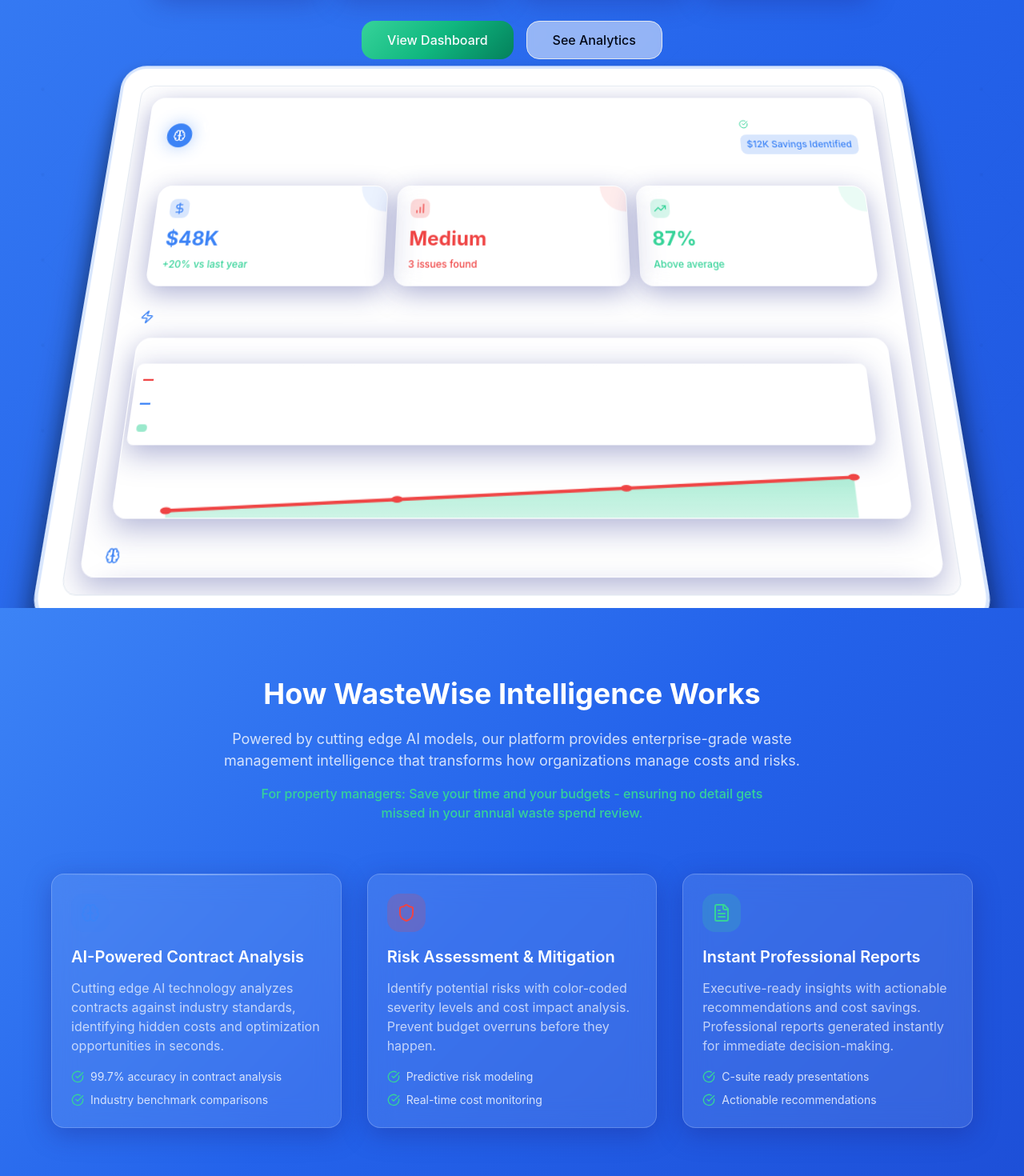
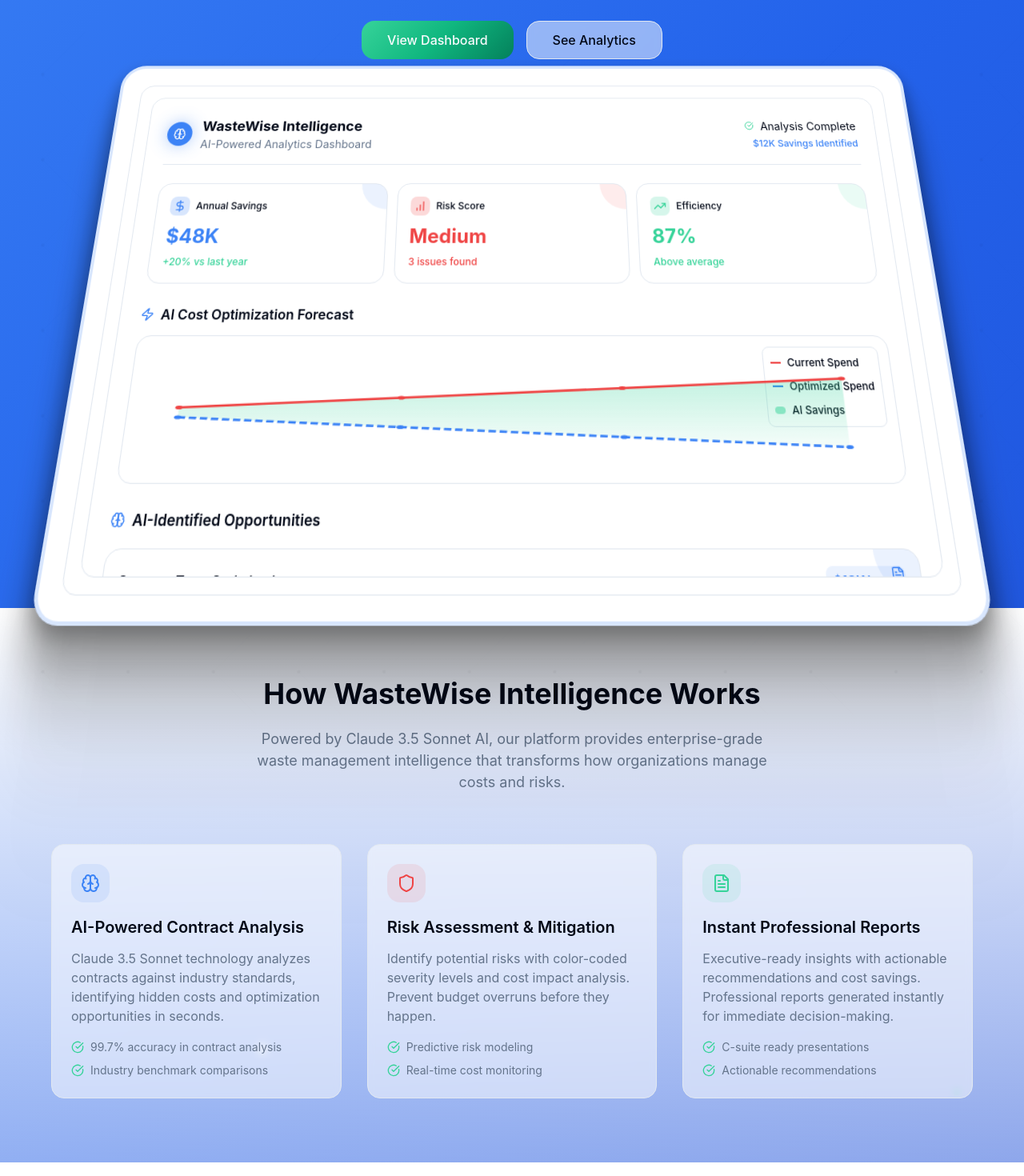
Before and after one commit to tryinhard1080/professional-admin-dashboard-880, a React (Vite) app: page / in a window 1280 px wide. Shown: the part 520-1990 px from the top of the page at 80% size. Built offline with nearby package versions, Linux system fonts and the light colour scheme.

Commit message:
Reverted to commit b6c0f0c05bcd5abcf00e55beeb9bf9f7cbc0274c

```diff
--- a/src/pages/Landing.tsx
+++ b/src/pages/Landing.tsx
@@ -21,10 +21,12 @@ export default function Landing() {
         </svg>
       </div>
 
-      {/* Subtle Background Elements */}
+      {/* Floating AI Elements */}
       <div className="absolute inset-0 overflow-hidden pointer-events-none">
-        <div className="absolute top-20 left-20 w-2 h-2 bg-white/10 rounded-full animate-float opacity-30"></div>
-        <div className="absolute bottom-32 right-32 w-3 h-3 bg-white/10 rounded-full animate-float opacity-20" style={{ animationDelay: '2s' }}></div>
+        <div className="absolute top-20 left-20 w-3 h-3 bg-secondary rounded-full animate-float opacity-60"></div>
+        <div className="absolute top-40 right-32 w-2 h-2 bg-primary rounded-full animate-float opacity-40" style={{ animationDelay: '1s' }}></div>
+        <div className="absolute bottom-32 left-1/4 w-4 h-4 bg-accent rounded-full animate-float opacity-50" style={{ animationDelay: '2s' }}></div>
+        <div className="absolute bottom-20 right-20 w-2 h-2 bg-secondary rounded-full animate-float opacity-30" style={{ animationDelay: '0.5s' }}></div>
       </div>
 
       <ContainerScroll titleComponent={
@@ -54,14 +56,14 @@ export default function Landing() {
               Professional Waste Management Platform
             </p>
             <p className="text-xl text-white/80 max-w-2xl mx-auto mb-8">
-              Cutting edge AI models analyze waste contracts against industry standards.
+              Claude 3.5 Sonnet AI analyzes waste contracts against industry standards.
               Identify risks, optimize costs, and protect your budget with intelligent insights.
             </p>
           </div>
 
           {/* Enhanced Process Visualization */}
           <div className="grid grid-cols-2 md:grid-cols-4 gap-4 mb-8 max-w-4xl mx-auto">
-            <div className="glass-card rounded-lg p-4 text-center">
+            <div className="bg-white/10 backdrop-blur-sm rounded-lg p-4 text-center border border-white/20">
               <div className="w-12 h-12 bg-primary rounded-full flex items-center justify-center mx-auto mb-3">
                 <Upload className="w-6 h-6 text-white" />
               </div>
@@ -69,7 +71,7 @@ export default function Landing() {
               <p className="text-xs text-white/70">&lt; 30 seconds</p>
             </div>
 
-            <div className="glass-card rounded-lg p-4 text-center">
+            <div className="bg-white/10 backdrop-blur-sm rounded-lg p-4 text-center border border-white/20">
               <div className="w-12 h-12 bg-secondary rounded-full flex items-center justify-center mx-auto mb-3">
                 <Brain className="w-6 h-6 text-white" />
               </div>
@@ -77,7 +79,7 @@ export default function Landing() {
               <p className="text-xs text-white/70">3-5 seconds</p>
             </div>
 
-            <div className="glass-card rounded-lg p-4 text-center">
+            <div className="bg-white/10 backdrop-blur-sm rounded-lg p-4 text-center border border-white/20">
               <div className="w-12 h-12 bg-accent rounded-full flex items-center justify-center mx-auto mb-3">
                 <TrendingUp className="w-6 h-6 text-white" />
               </div>
@@ -85,7 +87,7 @@ export default function Landing() {
               <p className="text-xs text-white/70">1-2 seconds</p>
             </div>
 
-            <div className="glass-card rounded-lg p-4 text-center">
+            <div className="bg-white/10 backdrop-blur-sm rounded-lg p-4 text-center border border-white/20">
               <div className="w-12 h-12 bg-primary rounded-full flex items-center justify-center mx-auto mb-3">
                 <FileText className="w-6 h-6 text-white" />
               </div>
@@ -104,60 +106,60 @@ export default function Landing() {
           </div>
         </>
       }>
-        <div className="h-full w-full glass-card rounded-2xl p-6 overflow-hidden hover-lift transition-all duration-500 shadow-elegant">
+        <div className="h-full w-full bg-background border border-border rounded-2xl p-6 overflow-hidden hover-lift transition-all duration-500 shadow-elegant">
           {/* Enhanced Dashboard Preview Header */}
-          <div className="flex items-center justify-between mb-6 pb-4 border-b border-white/20">
+          <div className="flex items-center justify-between mb-6 pb-4 border-b border-border">
             <div className="flex items-center space-x-3">
               <div className="w-8 h-8 bg-primary rounded-full flex items-center justify-center animate-glow-pulse">
-                <Brain className="w-4 h-4 text-white" />
+                <Brain className="w-4 h-4 text-primary-foreground" />
               </div>
               <div>
-                <h2 className="text-lg font-bold text-white">WasteWise Intelligence</h2>
-                <p className="text-sm text-white/70">AI-Powered Analytics Dashboard</p>
+                <h2 className="text-lg font-bold text-foreground">WasteWise Intelligence</h2>
+                <p className="text-sm text-muted-foreground">AI-Powered Analytics Dashboard</p>
               </div>
             </div>
             <div className="text-right">
-              <div className="flex items-center gap-2 text-sm text-white mb-1">
+              <div className="flex items-center gap-2 text-sm text-foreground mb-1">
                 <CheckCircle className="w-3 h-3 text-secondary" />
                 <span>Analysis Complete</span>
               </div>
-              <div className="text-xs text-primary font-medium bg-primary/20 px-2 py-1 rounded">$12K Savings Identified</div>
+              <div className="text-xs text-primary font-medium">$12K Savings Identified</div>
             </div>
           </div>
 
           {/* Enhanced Key Metrics Grid with AI Theme */}
           <div className="grid grid-cols-3 gap-3 mb-6">
-            <div className="glass-card p-4 rounded-lg hover-scale transition-all duration-300 relative overflow-hidden">
+            <div className="bg-card border border-border p-4 rounded-lg hover-scale transition-all duration-300 relative overflow-hidden">
               <div className="absolute top-0 right-0 w-8 h-8 bg-primary/10 rounded-bl-full"></div>
               <div className="flex items-center gap-2 mb-2">
                 <div className="p-1 rounded bg-primary/20">
                   <DollarSign className="w-4 h-4 text-primary" />
                 </div>
-                <span className="text-xs font-medium text-white">Annual Savings</span>
+                <span className="text-xs font-medium text-foreground">Annual Savings</span>
               </div>
               <div className="text-2xl font-bold text-primary">$48K</div>
               <div className="text-xs text-secondary font-medium mt-1">+20% vs last year</div>
             </div>
 
-            <div className="glass-card p-4 rounded-lg hover-scale transition-all duration-300 relative overflow-hidden">
+            <div className="bg-card border border-border p-4 rounded-lg hover-scale transition-all duration-300 relative overflow-hidden">
               <div className="absolute top-0 right-0 w-8 h-8 bg-destructive/10 rounded-bl-full"></div>
               <div className="flex items-center gap-2 mb-2">
                 <div className="p-1 rounded bg-destructive/20">
                   <BarChart className="w-4 h-4 text-destructive" />
                 </div>
-                <span className="text-xs font-medium text-white">Risk Score</span>
+                <span className="text-xs font-medium text-foreground">Risk Score</span>
               </div>
               <div className="text-2xl font-bold text-destructive">Medium</div>
               <div className="text-xs text-destructive font-medium mt-1">3 issues found</div>
             </div>
 
-            <div className="glass-card p-4 rounded-lg hover-scale transition-all duration-300 relative overflow-hidden">
+            <div className="bg-card border border-border p-4 rounded-lg hover-scale transition-all duration-300 relative overflow-hidden">
               <div className="absolute top-0 right-0 w-8 h-8 bg-secondary/10 rounded-bl-full"></div>
               <div className="flex items-center gap-2 mb-2">
                 <div className="p-1 rounded bg-secondary/20">
                   <TrendingUp className="w-4 h-4 text-secondary" />
                 </div>
-                <span className="text-xs font-medium text-white">Efficiency</span>
+                <span className="text-xs font-medium text-foreground">Efficiency</span>
               </div>
               <div className="text-2xl font-bold text-secondary">87%</div>
               <div className="text-xs text-secondary font-medium mt-1">Above average</div>
@@ -166,68 +168,68 @@ export default function Landing() {
 
           {/* Enhanced Chart Preview */}
           <div className="mb-6">
-            <h3 className="text-md font-semibold text-white mb-3 flex items-center gap-2">
+            <h3 className="text-md font-semibold text-foreground mb-3 flex items-center gap-2">
               <Zap className="w-4 h-4 text-primary" />
               AI Cost Optimization Forecast
             </h3>
-            <div className="h-48 glass-card rounded-lg p-4 relative">
-              <div className="absolute top-3 right-3 space-y-2 text-xs glass-card p-2 rounded">
+            <div className="h-40 bg-card border border-border rounded-lg p-4 relative">
+              <div className="absolute top-3 right-3 space-y-2 text-xs bg-background/90 backdrop-blur-sm p-2 rounded border border-border">
                 <div className="flex items-center gap-2">
                   <div className="w-3 h-0.5 bg-destructive"></div>
-                  <span className="text-white font-medium">Current Spend</span>
+                  <span className="text-foreground font-medium">Current Spend</span>
                 </div>
                 <div className="flex items-center gap-2">
                   <div className="w-3 h-0.5 bg-primary"></div>
-                  <span className="text-white font-medium">Optimized Spend</span>
+                  <span className="text-foreground font-medium">Optimized Spend</span>
                 </div>
                 <div className="flex items-center gap-2">
                   <div className="w-3 h-2 bg-secondary/50 rounded-sm"></div>
-                  <span className="text-white font-medium">AI Savings</span>
+                  <span className="text-foreground font-medium">AI Savings</span>
                 </div>
               </div>
 
               <div className="w-full h-full relative">
-                <svg className="absolute inset-0 w-full h-full" viewBox="0 0 400 140" preserveAspectRatio="none">
+                <svg className="absolute inset-0 w-full h-full" viewBox="0 0 400 120" preserveAspectRatio="none">
                   <defs>
                     <linearGradient id="ai-savings-gradient" x1="0%" y1="0%" x2="0%" y2="100%">
-                      <stop offset="0%" stopColor="hsl(var(--secondary))" stopOpacity="0.4" />
-                      <stop offset="100%" stopColor="hsl(var(--secondary))" stopOpacity="0.1" />
+                      <stop offset="0%" stopColor="hsl(var(--secondary))" stopOpacity="0.3" />
+                      <stop offset="100%" stopColor="hsl(var(--secondary))" stopOpacity="0.05" />
                     </linearGradient>
                   </defs>
 
                   {/* AI Savings Area */}
                   <polygon
                     fill="url(#ai-savings-gradient)"
-                    points="20,70 80,65 140,60 200,55 260,50 320,45 380,40 380,110 320,105 260,100 200,95 140,90 80,85 20,80"
+                    points="20,60 80,55 140,50 200,45 260,40 320,35 380,30 380,100 320,95 260,90 200,85 140,80 80,75 20,70"
                   />
 
                   {/* Current Spend Line */}
                   <polyline
                     fill="none"
                     stroke="hsl(var(--destructive))"
-                    strokeWidth="3"
-                    points="20,70 80,65 140,60 200,55 260,50 320,45 380,40"
+                    strokeWidth="2.5"
+                    points="20,60 80,55 140,50 200,45 260,40 320,35 380,30"
                   />
 
                   {/* Optimized Spend Line */}
                   <polyline
                     fill="none"
                     stroke="hsl(var(--primary))"
-                    strokeWidth="3"
-                    strokeDasharray="5,3"
-                    points="20,80 80,85 140,90 200,95 260,100 320,105 380,110"
+                    strokeWidth="2.5"
+                    strokeDasharray="4,2"
+                    points="20,70 80,75 140,80 200,85 260,90 320,95 380,100"
                   />
 
                   {/* Data Points */}
-                  <circle cx="20" cy="70" r="3" fill="hsl(var(--destructive))" />
-                  <circle cx="140" cy="60" r="3" fill="hsl(var(--destructive))" />
-                  <circle cx="260" cy="50" r="3" fill="hsl(var(--destructive))" />
-                  <circle cx="380" cy="40" r="3" fill="hsl(var(--destructive))" />
+                  <circle cx="20" cy="60" r="2" fill="hsl(var(--destructive))" />
+                  <circle cx="140" cy="50" r="2" fill="hsl(var(--destructive))" />
+                  <circle cx="260" cy="40" r="2" fill="hsl(var(--destructive))" />
+                  <circle cx="380" cy="30" r="2" fill="hsl(var(--destructive))" />
 
-                  <circle cx="20" cy="80" r="3" fill="hsl(var(--primary))" />
-                  <circle cx="140" cy="90" r="3" fill="hsl(var(--primary))" />
-                  <circle cx="260" cy="100" r="3" fill="hsl(var(--primary))" />
-                  <circle cx="380" cy="110" r="3" fill="hsl(var(--primary))" />
+                  <circle cx="20" cy="70" r="2" fill="hsl(var(--primary))" />
+                  <circle cx="140" cy="80" r="2" fill="hsl(var(--primary))" />
+                  <circle cx="260" cy="90" r="2" fill="hsl(var(--primary))" />
+                  <circle cx="380" cy="100" r="2" fill="hsl(var(--primary))" />
                 </svg>
               </div>
             </div>
@@ -235,49 +237,49 @@ export default function Landing() {
 
           {/* Enhanced Optimization Opportunities with AI Theme */}
           <div className="space-y-4">
-            <h3 className="text-md font-semibold text-white flex items-center gap-2">
+            <h3 className="text-md font-semibold text-foreground flex items-center gap-2">
               <Brain className="w-4 h-4 text-primary" />
               AI-Identified Opportunities
             </h3>
             <div className="space-y-3">
-              <div className="p-4 rounded-lg glass-card hover-scale transition-all duration-300 relative overflow-hidden">
+              <div className="p-4 rounded-lg bg-card border border-border hover-scale transition-all duration-300 relative overflow-hidden">
                 <div className="absolute top-0 right-0 w-12 h-12 bg-primary/10 rounded-bl-full flex items-center justify-center">
                   <FileText className="w-4 h-4 text-primary" />
                 </div>
                 <div className="flex justify-between items-center text-sm mb-2">
-                  <span className="font-semibold text-white">Contract Term Optimization</span>
-                  <span className="text-primary font-bold bg-primary/20 px-2 py-1 rounded">$18K/year</span>
+                  <span className="font-semibold text-foreground">Contract Term Optimization</span>
+                  <span className="text-primary font-bold bg-primary/10 px-2 py-1 rounded">$18K/year</span>
                 </div>
-                <p className="text-xs text-white/70 mb-3">AI detected sub-optimal contract terms vs industry standards</p>
-                <div className="w-full bg-white/20 rounded-full h-2">
+                <p className="text-xs text-muted-foreground mb-3">AI detected sub-optimal contract terms vs industry standards</p>
+                <div className="w-full bg-muted rounded-full h-2">
                   <div className="bg-primary h-2 rounded-full transition-all duration-1000" style={{width: '60%'}}></div>
                 </div>
               </div>
 
-              <div className="p-4 rounded-lg glass-card hover-scale transition-all duration-300 relative overflow-hidden">
+              <div className="p-4 rounded-lg bg-card border border-border hover-scale transition-all duration-300 relative overflow-hidden">
                 <div className="absolute top-0 right-0 w-12 h-12 bg-secondary/10 rounded-bl-full flex items-center justify-center">
                   <TrendingUp className="w-4 h-4 text-secondary" />
                 </div>
                 <div className="flex justify-between items-center text-sm mb-2">
-                  <span className="font-semibold text-white">Route & Schedule Optimization</span>
-                  <span className="text-secondary font-bold bg-secondary/20 px-2 py-1 rounded">$22K/year</span>
+                  <span className="font-semibold text-foreground">Route & Schedule Optimization</span>
+                  <span className="text-secondary font-bold bg-secondary/10 px-2 py-1 rounded">$22K/year</span>
                 </div>
-                <p className="text-xs text-white/70 mb-3">Machine learning analysis of pickup patterns and efficiency gains</p>
-                <div className="w-full bg-white/20 rounded-full h-2">
+                <p className="text-xs text-muted-foreground mb-3">Machine learning analysis of pickup patterns and efficiency gains</p>
+                <div className="w-full bg-muted rounded-full h-2">
                   <div className="bg-secondary h-2 rounded-full transition-all duration-1000" style={{width: '75%'}}></div>
                 </div>
               </div>
 
-              <div className="p-4 rounded-lg glass-card hover-scale transition-all duration-300 relative overflow-hidden">
+              <div className="p-4 rounded-lg bg-card border border-border hover-scale transition-all duration-300 relative overflow-hidden">
                 <div className="absolute top-0 right-0 w-12 h-12 bg-accent/10 rounded-bl-full flex items-center justify-center">
                   <BarChart className="w-4 h-4 text-accent" />
                 </div>
                 <div className="flex justify-between items-center text-sm mb-2">
-                  <span className="font-semibold text-white">Container Right-sizing</span>
-                  <span className="text-accent font-bold bg-accent/20 px-2 py-1 rounded">$8K/year</span>
+                  <span className="font-semibold text-foreground">Container Right-sizing</span>
+                  <span className="text-accent font-bold bg-accent/10 px-2 py-1 rounded">$8K/year</span>
                 </div>
-                <p className="text-xs text-white/70 mb-3">AI analysis of waste volume patterns for optimal container sizing</p>
-                <div className="w-full bg-white/20 rounded-full h-2">
+                <p className="text-xs text-muted-foreground mb-3">AI analysis of waste volume patterns for optimal container sizing</p>
+                <div className="w-full bg-muted rounded-full h-2">
                   <div className="bg-accent h-2 rounded-full transition-all duration-1000" style={{width: '35%'}}></div>
                 </div>
               </div>
@@ -287,30 +289,27 @@ export default function Landing() {
       </ContainerScroll>
 
       {/* Enhanced Content Section Below Dashboard */}
-      <div className="py-20 px-6 bg-gradient-primary relative">
+      <div className="py-20 px-6 bg-gradient-to-b from-card to-background/50">
         <div className="max-w-6xl mx-auto">
           <div className="text-center mb-16">
-            <h2 className="text-3xl md:text-4xl font-bold text-white mb-4">
+            <h2 className="text-3xl md:text-4xl font-bold text-foreground mb-4">
               How WasteWise Intelligence Works
             </h2>
-            <p className="text-lg text-white/80 max-w-3xl mx-auto mb-4">
-              Powered by cutting edge AI models, our platform provides enterprise-grade waste management intelligence that transforms how organizations manage costs and risks.
-            </p>
-            <p className="text-base text-secondary font-medium max-w-2xl mx-auto">
-              For property managers: Save your time and your budgets - ensuring no detail gets missed in your annual waste spend review.
+            <p className="text-lg text-muted-foreground max-w-2xl mx-auto">
+              Powered by Claude 3.5 Sonnet AI, our platform provides enterprise-grade waste management intelligence that transforms how organizations manage costs and risks.
             </p>
           </div>
 
           <div className="grid md:grid-cols-3 gap-8">
-            <div className="glass-card rounded-lg p-6 hover-lift transition-all duration-300">
-              <div className="w-12 h-12 bg-primary/20 rounded-lg flex items-center justify-center mb-4">
+            <div className="bg-card/50 backdrop-blur-sm rounded-lg p-6 border border-border hover-lift transition-all duration-300">
+              <div className="w-12 h-12 bg-primary/10 rounded-lg flex items-center justify-center mb-4">
                 <Brain className="w-6 h-6 text-primary" />
               </div>
-              <h3 className="text-xl font-semibold text-white mb-3">AI-Powered Contract Analysis</h3>
-              <p className="text-white/70 mb-4">
-                Cutting edge AI technology analyzes contracts against industry standards, identifying hidden costs and optimization opportunities in seconds.
+              <h3 className="text-xl font-semibold text-foreground mb-3">AI-Powered Contract Analysis</h3>
+              <p className="text-muted-foreground mb-4">
+                Claude 3.5 Sonnet technology analyzes contracts against industry standards, identifying hidden costs and optimization opportunities in seconds.
               </p>
-              <ul className="space-y-2 text-sm text-white/80">
+              <ul className="space-y-2 text-sm text-muted-foreground">
                 <li className="flex items-center gap-2">
                   <CheckCircle className="w-4 h-4 text-secondary" />
                   <span>99.7% accuracy in contract analysis</span>
@@ -322,15 +321,15 @@ export default function Landing() {
               </ul>
             </div>
 
-            <div className="glass-card rounded-lg p-6 hover-lift transition-all duration-300">
-              <div className="w-12 h-12 bg-destructive/20 rounded-lg flex items-center justify-center mb-4">
+            <div className="bg-card/50 backdrop-blur-sm rounded-lg p-6 border border-border hover-lift transition-all duration-300">
+              <div className="w-12 h-12 bg-destructive/10 rounded-lg flex items-center justify-center mb-4">
                 <Shield className="w-6 h-6 text-destructive" />
               </div>
-              <h3 className="text-xl font-semibold text-white mb-3">Risk Assessment & Mitigation</h3>
-              <p className="text-white/70 mb-4">
+              <h3 className="text-xl font-semibold text-foreground mb-3">Risk Assessment & Mitigation</h3>
+              <p className="text-muted-foreground mb-4">
                 Identify potential risks with color-coded severity levels and cost impact analysis. Prevent budget overruns before they happen.
               </p>
-              <ul className="space-y-2 text-sm text-white/80">
+              <ul className="space-y-2 text-sm text-muted-foreground">
                 <li className="flex items-center gap-2">
                   <CheckCircle className="w-4 h-4 text-secondary" />
                   <span>Predictive risk modeling</span>
@@ -342,15 +341,15 @@ export default function Landing() {
               </ul>
             </div>
 
-            <div className="glass-card rounded-lg p-6 hover-lift transition-all duration-300">
-              <div className="w-12 h-12 bg-secondary/20 rounded-lg flex items-center justify-center mb-4">
+            <div className="bg-card/50 backdrop-blur-sm rounded-lg p-6 border border-border hover-lift transition-all duration-300">
+              <div className="w-12 h-12 bg-secondary/10 rounded-lg flex items-center justify-center mb-4">
                 <FileText className="w-6 h-6 text-secondary" />
               </div>
-              <h3 className="text-xl font-semibold text-white mb-3">Instant Professional Reports</h3>
-              <p className="text-white/70 mb-4">
+              <h3 className="text-xl font-semibold text-foreground mb-3">Instant Professional Reports</h3>
+              <p className="text-muted-foreground mb-4">
                 Executive-ready insights with actionable recommendations and cost savings. Professional reports generated instantly for immediate decision-making.
               </p>
-              <ul className="space-y-2 text-sm text-white/80">
+              <ul className="space-y-2 text-sm text-muted-foreground">
                 <li className="flex items-center gap-2">
                   <CheckCircle className="w-4 h-4 text-secondary" />
                   <span>C-suite ready presentations</span>
```
